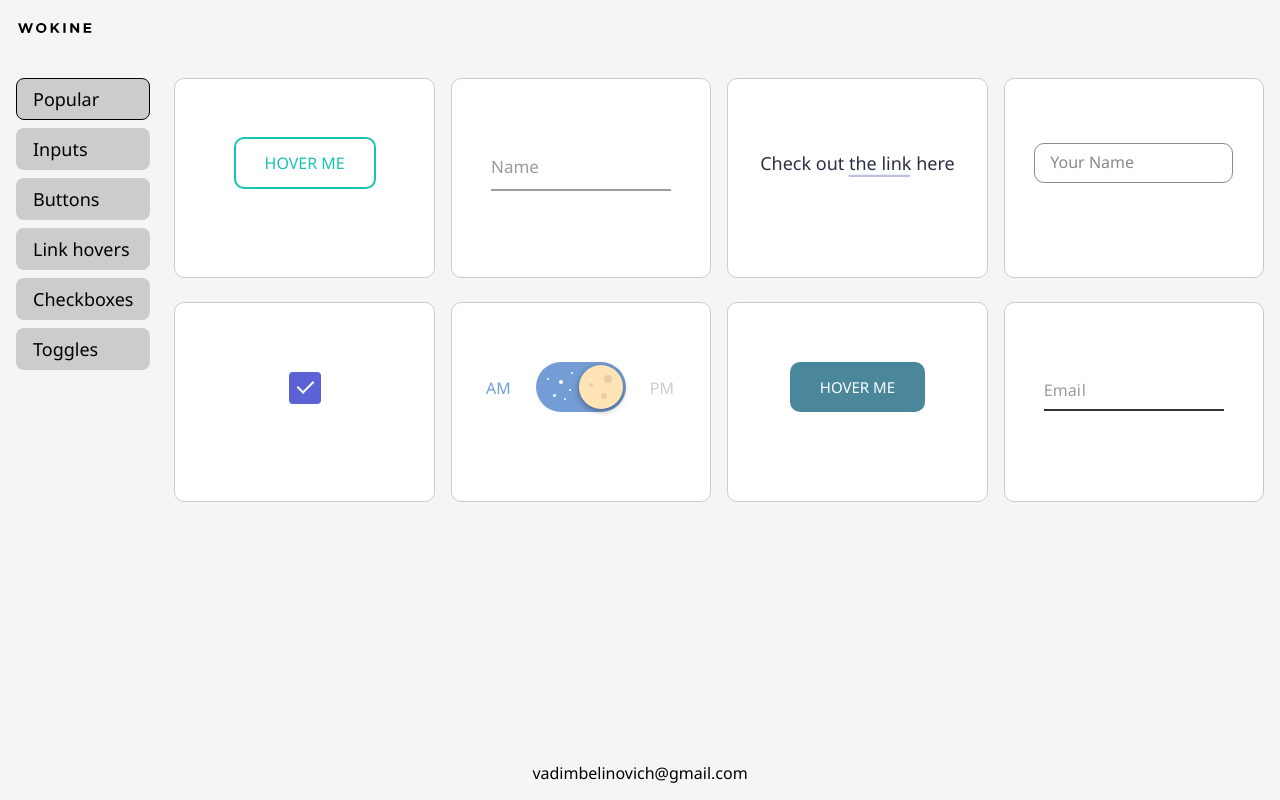
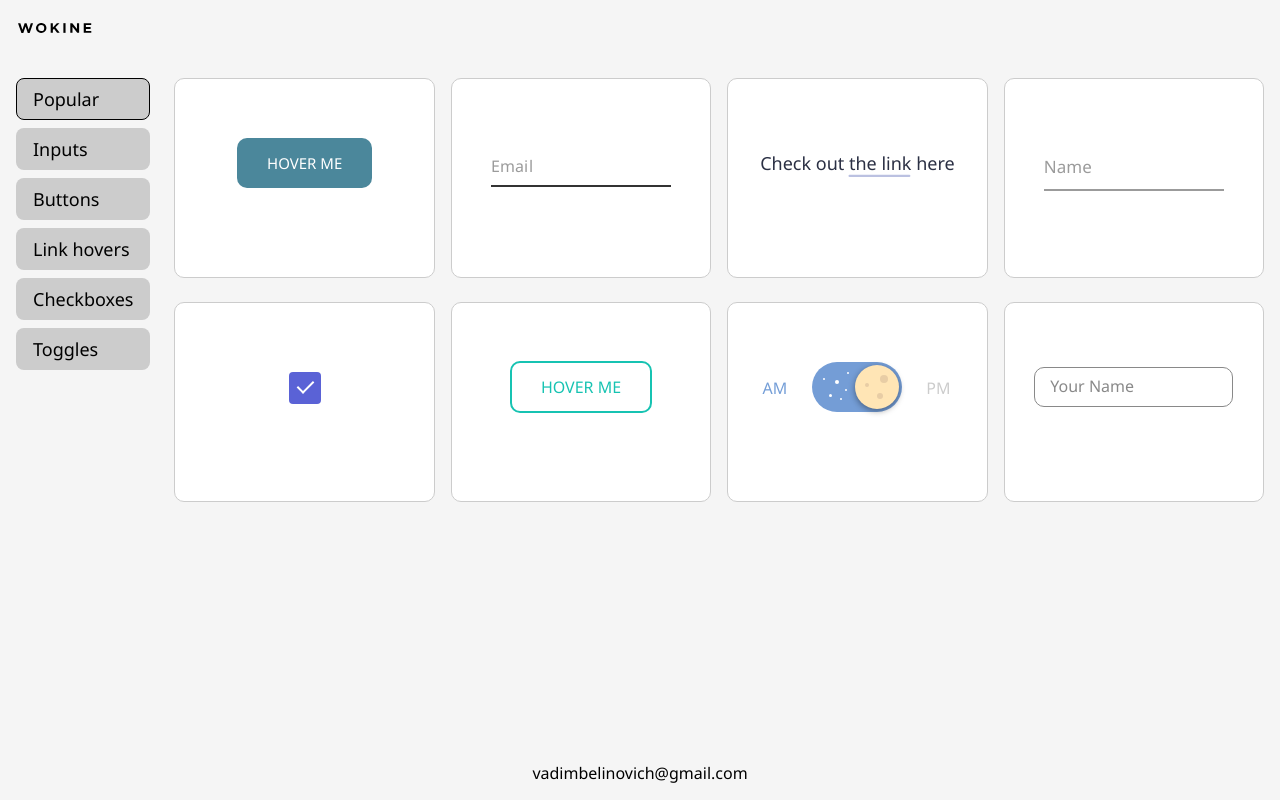
Before and after one commit to billiewillie/ui-project, a Next.js app: page / in a window 1280 px wide. Built offline with nearby package versions, Linux system fonts and the light colour scheme.

Commit message:
added input

```diff
--- a/content/buttons/button2/Button.module.css
+++ b/content/buttons/button2/Button.module.css
@@ -14,7 +14,7 @@
 	position: absolute;
 	transform: translate(-50%, -50%);
 	background-color: rgb(15, 77, 97);
-	transition: width 0.3s, height 0.3s;
+	transition: width 0.5s, height 0.5s;
 	border-radius: 50%;
 	height: 0;
 	width: 0;
--- a/pages/buttons/button2/index.jsx
+++ b/pages/buttons/button2/index.jsx
@@ -24,7 +24,7 @@ export default function ButtonPage1() {
 		position: absolute;
 		transform: translate(-50%, -50%);
 		background-color: rgb(15, 77, 97);
-		transition: width 0.3s, height 0.3s;
+		transition: width 0.5s, height 0.5s;
 		border-radius: 50%;
 		height: 0;
 		width: 0;
--- a/pages/index.jsx
+++ b/pages/index.jsx
@@ -11,14 +11,14 @@ export default function Home() {
 			<Head>
 				<title>Beautiful UI elements</title>
 			</Head>
-			<Button1 />
-			<Input2 />
-			<Link1 />
-			<Input1 />
-			<Checkbox1 />
-			<Toggle1 />
 			<Button2 />
 			<Input3 />
+			<Link1 />
+			<Input2 />
+			<Checkbox1 />
+			<Button1 />
+			<Toggle1 />
+			<Input1 />
 		</div>
 	);
 }
```
